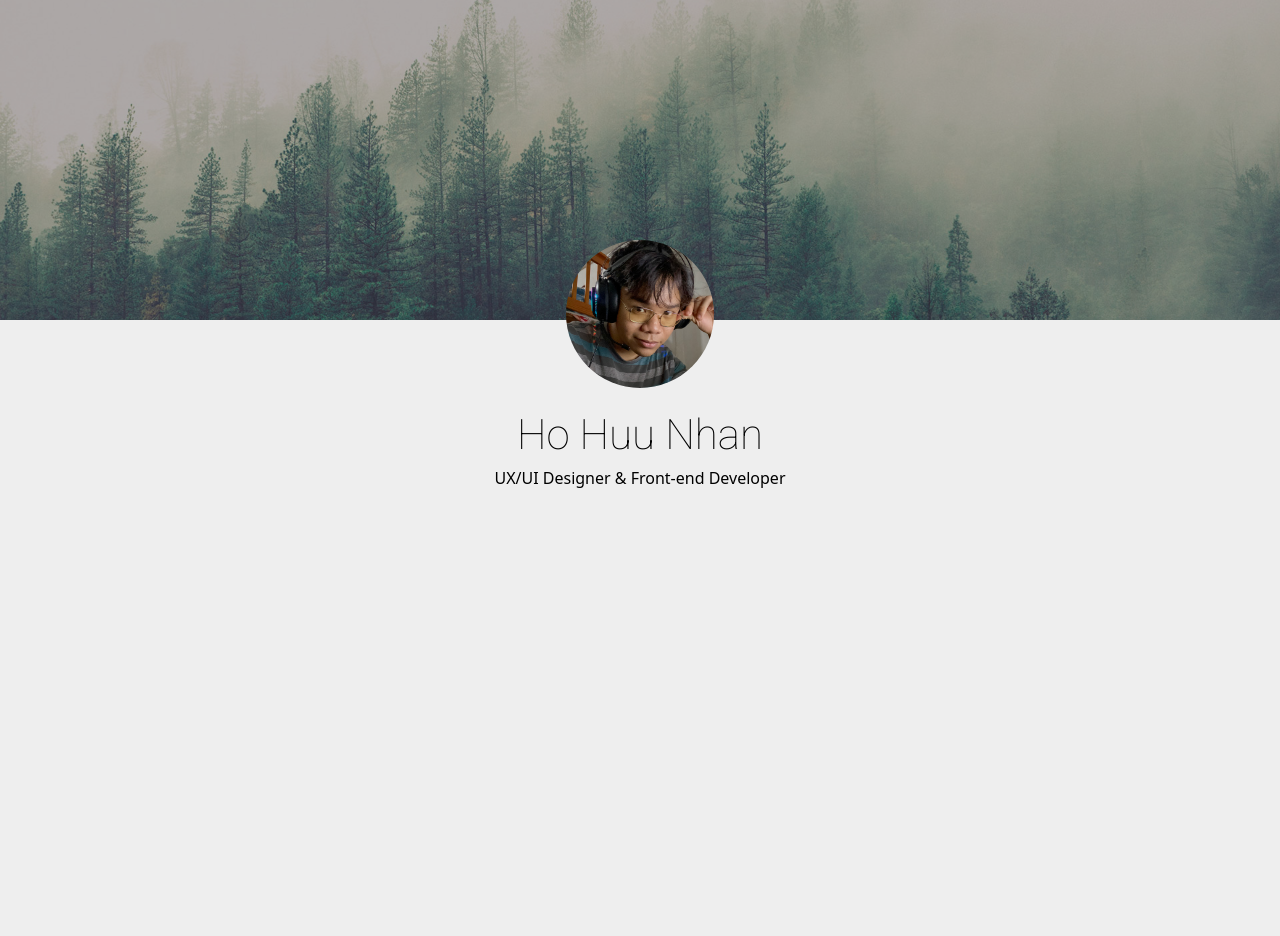
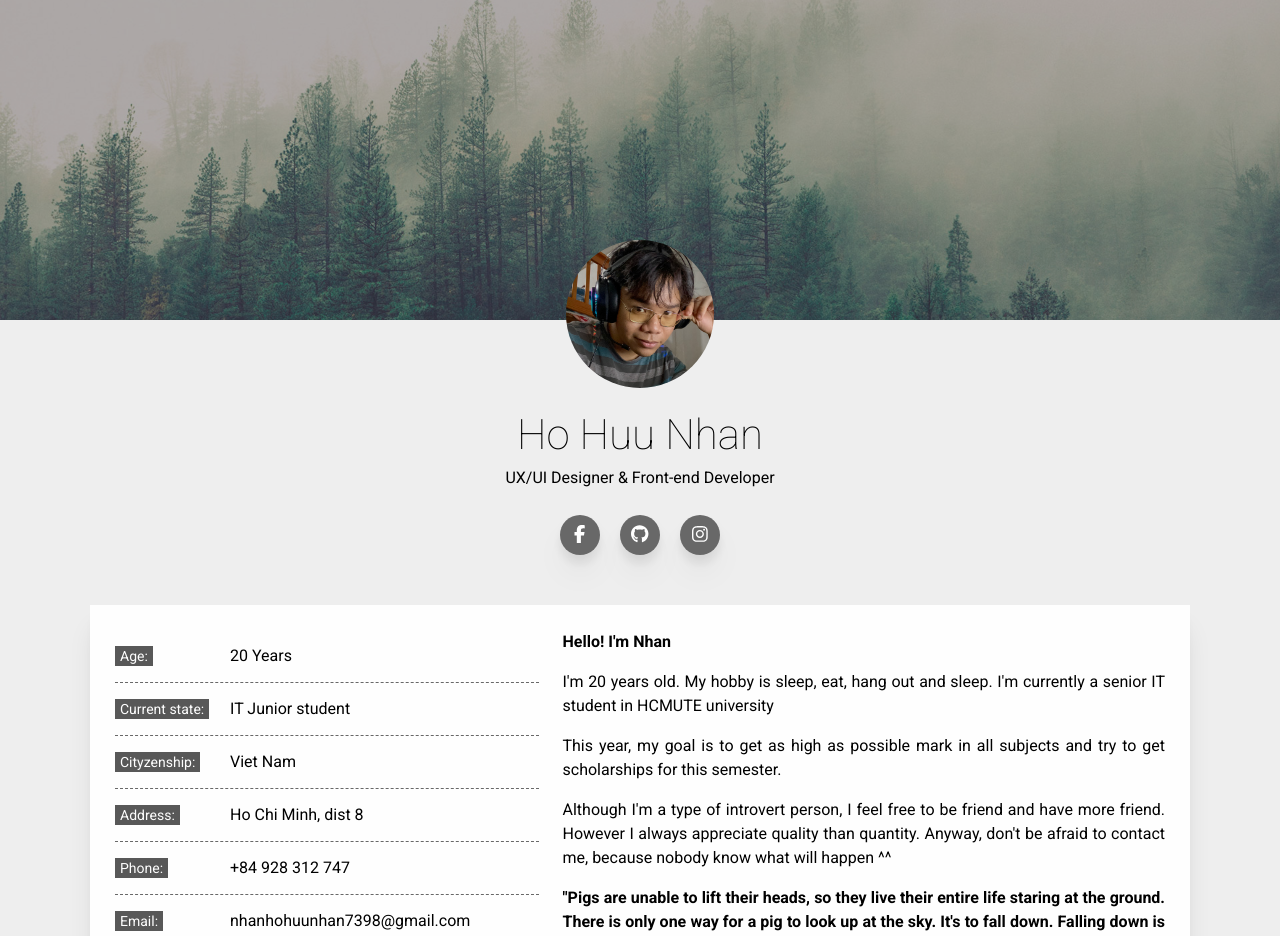
Before and after one commit to HuuNhan1308/personal-site, a React (Create React App) app: page / in a window 1280 px wide. Shown: the top 936 px of the page. Built offline with nearby package versions, Linux system fonts and the light colour scheme.

Commit message:
Build progress bar

```diff
--- a/package.json
+++ b/package.json
@@ -4,6 +4,8 @@
   "private": true,
   "dependencies": {
     "@fortawesome/fontawesome-svg-core": "^6.4.2",
+    "@fortawesome/free-brands-svg-icons": "^6.4.2",
+    "@fortawesome/free-regular-svg-icons": "^6.4.2",
     "@fortawesome/free-solid-svg-icons": "^6.4.2",
     "@fortawesome/react-fontawesome": "^0.2.0",
     "@testing-library/jest-dom": "^5.17.0",
--- a/src/App.js
+++ b/src/App.js
@@ -1,15 +1,143 @@
+import { faFacebookF, faGithub, faInstagram } from '@fortawesome/free-brands-svg-icons';
+import { Images } from './assets/img';
 import FixImg from './components/FixImg';
 import ShortInfoBar from './components/ShortInfoBar';
+import ContentBox from './components/ContentBox/ContentBox';
+import SkillBox from './components/SkillBox';
+import { faGear, faUser } from '@fortawesome/free-solid-svg-icons';
 
 function App() {
   return (
     <div className="App">
+      {/* Top Fixed IMG  */}
       <div className="fixed top-0 left-0 w-[100%] h-[320px] bg-primary">
         <FixImg />
       </div>
 
-      <div className="container h-[500vh] relative mt-[320px] bg-[#eeeeee]">
-        <ShortInfoBar />
+      {/* App Container */}
+      <div className="App-container relative bg-[#eeeeee] h-[500vh] font-roboto">
+        {/* Short Info */}
+        <div className="section-start relative mt-[320px]">
+          <ShortInfoBar
+            image={Images.hoho}
+            fullname={'Ho Huu Nhan'}
+            subtitle={'UX/UI Designer & Front-end Developer'}
+            icons={[faFacebookF, faGithub, faInstagram]}
+          />
+        </div>
+
+        {/* Main Info */}
+        <div className="wrapper relative mx-auto max-w-[1100px]">
+          <div className="section-about relative pt-[25px] pb-[50px]">
+            <ContentBox className="relative p-[25px] grid grid-cols-12 gap-6 bg-[#FEFEFE] shadow-xl">
+              {/* Info detail Column */}
+              <div className="info-list col-span-5">
+                <ul className="divide-y divide-dashed divide-primary-low">
+                  <li className="py-[14px]">
+                    <strong className="pr-[20px] text-[#fefefe] font-normal text-[14px] w-[115px] inline-block">
+                      <span className="py-[2px] px-[5px] bg-primary">Age:</span>
+                    </strong>
+                    20 Years
+                  </li>
+                  <li className="py-[14px]">
+                    <strong className="pr-[20px] text-[#fefefe] font-normal text-[14px] w-[115px] inline-block">
+                      <span className="py-[2px] px-[5px] bg-primary">Current state:</span>
+                    </strong>
+                    IT Junior student
+                  </li>
+                  <li className="py-[14px]">
+                    <strong className="pr-[20px] text-[#fefefe] font-normal text-[14px] w-[115px] inline-block">
+                      <span className="py-[2px] px-[5px] bg-primary">Cityzenship:</span>
+                    </strong>
+                    Viet Nam
+                  </li>
+                  <li className="py-[14px]">
+                    <strong className="pr-[20px] text-[#fefefe] font-normal text-[14px] w-[115px] inline-block">
+                      <span className="py-[2px] px-[5px] bg-primary">Address:</span>
+                    </strong>
+                    Ho Chi Minh, dist 8
+                  </li>
+                  <li className="py-[14px]">
+                    <strong className="pr-[20px] text-[#fefefe] font-normal text-[14px] w-[115px] inline-block">
+                      <span className="py-[2px] px-[5px] bg-primary">Phone:</span>
+                    </strong>
+                    +84 928 312 747
+                  </li>
+                  <li className="py-[14px]">
+                    <strong className="pr-[20px] text-[#fefefe] font-normal text-[14px] w-[115px] inline-block">
+                      <span className="py-[2px] px-[5px] bg-primary">Email:</span>
+                    </strong>
+                    nhanhohuunhan7398@gmail.com
+                  </li>
+                </ul>
+              </div>
+
+              {/* Info self-description Column */}
+              <div className="info-description col-span-7 text-justify">
+                <p className="mb-[16px]">
+                  <strong>Hello! I'm Nhan</strong>
+                </p>
+
+                <p className="mb-[16px]">
+                  I'm 20 years old. My hobby is sleep, eat, hang out and sleep. I'm currently a
+                  senior IT student in HCMUTE university
+                </p>
+
+                <p className="mb-[16px]">
+                  This year, my goal is to get as high as possible mark in all subjects and try to
+                  get scholarships for this semester.
+                </p>
+
+                <p className="mb-[16px]">
+                  Although I'm a type of introvert person, I feel free to be friend and have more
+                  friend. However I always appreciate quality than quantity. Anyway, don't be afraid
+                  to contact me, because nobody know what will happen ^^
+                </p>
+
+                <p>
+                  <strong>
+                    "Pigs are unable to lift their heads, so they live their entire life staring at
+                    the ground. There is only one way for a pig to look up at the sky. It's to fall
+                    down. Falling down is a way for you to see another world, a world you have never
+                    seen before, both for pigs and people." - The Good Bad Mother
+                  </strong>
+                </p>
+              </div>
+            </ContentBox>
+          </div>
+
+          <div className="section-skills py-[50px]">
+            <div className="title relative h-[70px] text-[40px] font-thin text-center">Skills</div>
+            <div className="grid grid-cols-12 gap-6">
+              <div className="skill-professional col-span-6 bg-[#FEFEFE] shadow-md p-[25px]">
+                <SkillBox
+                  icon={faGear}
+                  title="Professional"
+                  details={[
+                    { title: 'UI/UX Design', percentage: 70 },
+                    { title: 'Web Application', percentage: 80 },
+                    { title: 'Mobile Application', percentage: 60 },
+                    { title: 'Writing', percentage: 65 },
+                    { title: 'Photography', percentage: 68 },
+                  ]}
+                />
+              </div>
+              <div className="skill-professional col-span-6 bg-[#FEFEFE] shadow-md p-[25px]">
+                <SkillBox
+                  icon={faUser}
+                  title="Personal"
+                  details={[
+                    { title: 'Communication', percentage: 70 },
+                    { title: 'Team work', percentage: 80 },
+                    { title: 'Leadership', percentage: 60 },
+                    { title: 'Creativity', percentage: 65 },
+                    { title: 'Language', percentage: 68 },
+                  ]}
+                />
+              </div>
+            </div>
+          </div>
+        </div>
       </div>
     </div>
   );
--- /dev/null
+++ b/src/components/ContentBox/ContentBox.js
@@ -0,0 +1,5 @@
+function ContentBox({ className, children }) {
+  return <div className={className}>{children}</div>;
+}
+
+export default ContentBox;
--- a/src/components/ShortInfoBar/ShortInfoBar.js
+++ b/src/components/ShortInfoBar/ShortInfoBar.js
@@ -1,6 +1,7 @@
+import { FontAwesomeIcon } from '@fortawesome/react-fontawesome';
 import { Images } from '~/assets/img';
 
-function ShortInfoBar() {
+function ShortInfoBar({ image, fullname, subtitle, icons = [] }) {
   return (
     <>
       <div className="-top-[80px] -mb-[80px] relative flex flex-col items-center">
@@ -16,7 +17,19 @@ function ShortInfoBar() {
         <div className="Sub-Title">UX/UI Designer & Front-end Developer</div>
 
         {/* Quick Contact */}
-        <div className="Quick-Contact"></div>
+        <div className="Quick-Contact my-[25px] flex">
+          {icons.map((icon, index) => (
+            <button
+              key={index}
+              type="button"
+              class="mx-[10px] drop-shadow-xl text-white bg-primary-low hover:bg-primary focus:ring-4 focus:outline-none focus:ring-blue-300 font-medium rounded-[100%] text-sm w-[40px] h-[40px] text-center justify-center inline-flex items-center"
+            >
+              <a className="text-[18px]" href="https://www.facebook.com/hh.nhan1308/">
+                <FontAwesomeIcon icon={icon} />
+              </a>
+            </button>
+          ))}
+        </div>
       </div>
     </>
   );
--- /dev/null
+++ b/src/components/SkillBox/SkillBox.js
@@ -0,0 +1,37 @@
+import { faCheck } from '@fortawesome/free-solid-svg-icons';
+import { FontAwesomeIcon } from '@fortawesome/react-fontawesome';
+
+function SkillBox({ icon, title, details = [] }) {
+  return (
+    <>
+      <div className="Skill-title -mt-[56px] flex flex-col items-center">
+        <div className="Skill-icon mx-[10px] w-[62px] h-[62px] text-center justify-center inline-flex items-center drop-shadow-xl text-[24px] text-white bg-primary-low focus:outline-none rounded-[100%]">
+          <FontAwesomeIcon icon={icon} />
+        </div>
+        <div className="Skill-name my-[16px] text-[18px]">{title}</div>
+      </div>
+
+      <div className="Skills">
+        <ul>
+          {details.map((detail, index) => (
+            <li key={index} className="py-[8px]">
+              <div className="name text-[14px] text-[#363636] mb-[6px]">{detail.title}</div>
+              <div className="progress relative h-[8px] w-[100%] mb-[6px] bg-[#0000001a]">
+                <div
+                  className={`percentage absolute start-0 h-[8px] bg-primary-low`}
+                  style={{ width: `${detail.percentage}%` }}
+                >
+                  <span className="Skill-icon w-[26px] h-[26px] text-center justify-center inline-flex items-center drop-shadow-xl text-[16px] text-white bg-primary-low focus:outline-none rounded-[100%] absolute -right-[2px] -top-[9px]">
+                    <FontAwesomeIcon icon={faCheck} />
+                  </span>
+                </div>
+              </div>
+            </li>
+          ))}
+        </ul>
+      </div>
+    </>
+  );
+}
+
+export default SkillBox;
--- /dev/null
+++ b/src/components/SkillBox/index.js
@@ -0,0 +1 @@
+export { default } from './SkillBox';
--- a/tailwind.config.js
+++ b/tailwind.config.js
@@ -7,6 +7,8 @@ module.exports = {
     extend: {
       colors: {
         primary: '#585858',
+        'primary-low': '#686868',
+
         'regal-blue': '#243c5a',
       },
       fontFamily: {
```
Also changed, not shown: src/components/ContentBox/index.js (added), 1 other file (tests, documents, lock files or other folders).
